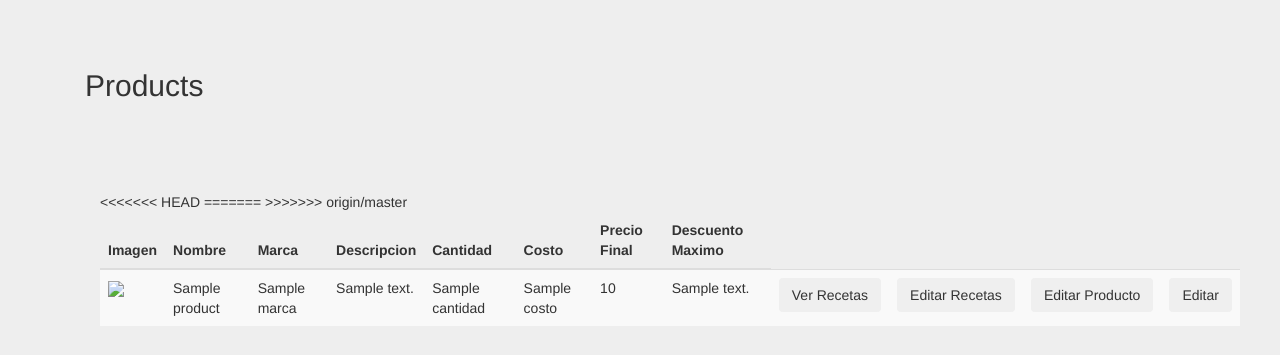
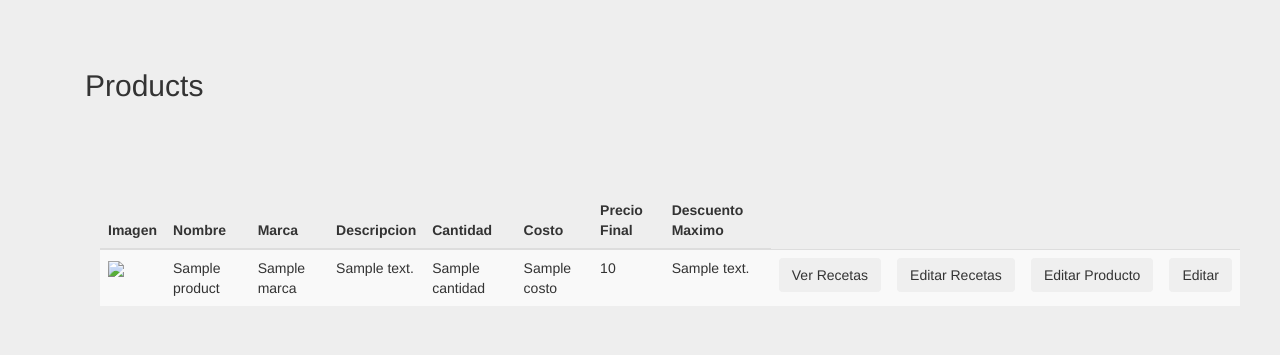
Before and after one commit to joshuamataaraya/Sistema-supermercado, a Python web app: template pythonClient/templates/index.html in a window 1280 px wide. Shown: the part 51-406 px from the top of the page. Run offline with Jinja, Linux system fonts and the light colour scheme; the template is opened without the code that fills it: most values are stand-ins (such as "Sample title", 1, 10 or a date in 2020); some libraries are stand-ins or nearby versions.

Commit message:
Actualizar index

```diff
--- a/pythonClient/templates/index.html
+++ b/pythonClient/templates/index.html
@@ -34,7 +34,7 @@
           <td>{{ product['PrecioFinal'] }}</td>
           <td>{{ product['DescuentoMaximo'] }}</td>
 
-<<<<<<< HEAD
+
           <form method="POST" class="form-inline">
           <input hidden value="{{ product['Id'] }}" name="idProduct">
           <input hidden value="1" name="opcion">
@@ -59,7 +59,7 @@
             Editar Producto
           </button></td>
           </form>
-=======
+
             <form method="POST" class="form-inline">
             <input hidden value="{{ product['Id'] }}" name="idProduct">
             <td><button class="btn" type="submit">
@@ -67,7 +67,7 @@
             </button></td>
 
             </form>
->>>>>>> origin/master
+
 
         </tr>
       {% endfor %}
```
Also changed, not shown: 2 other files.
